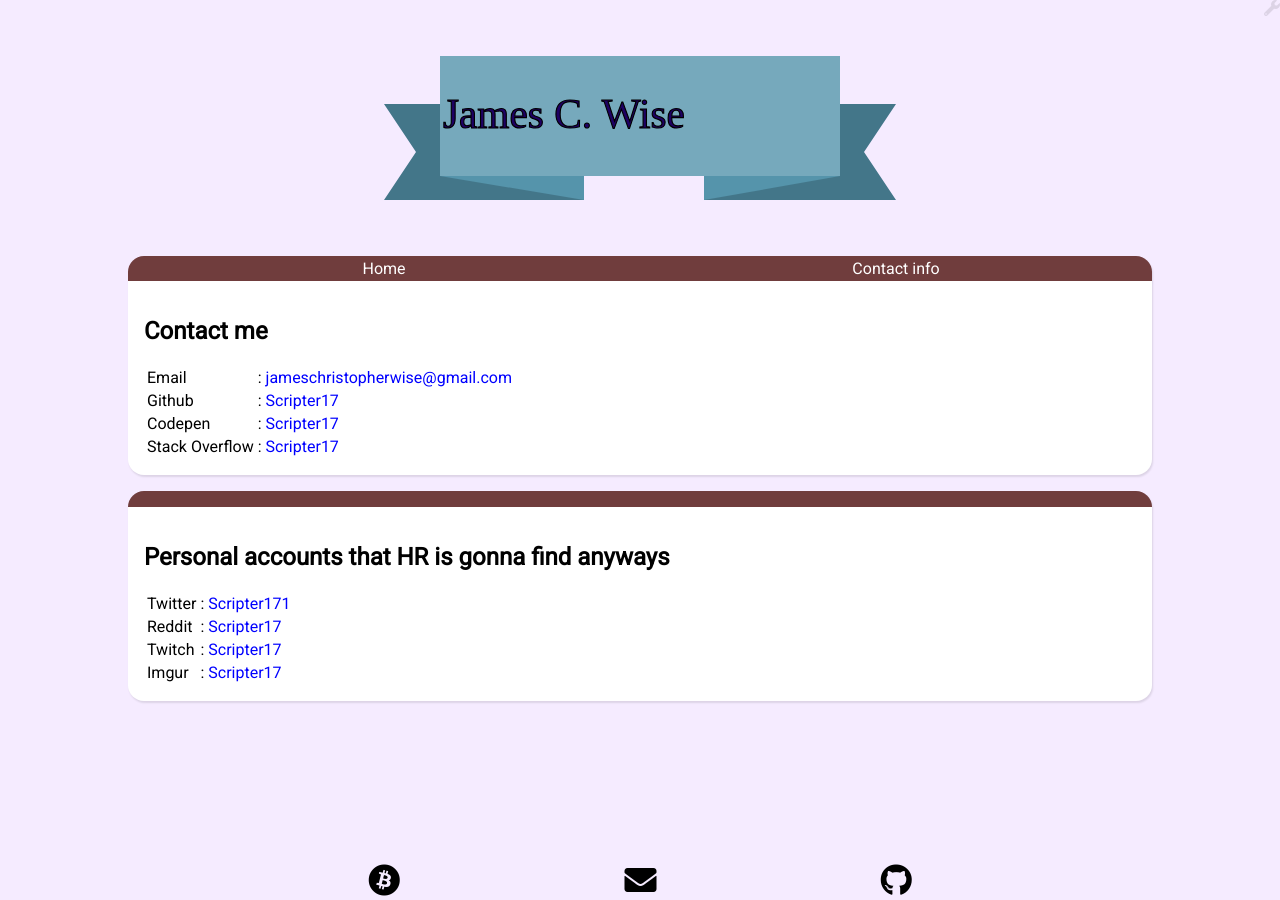
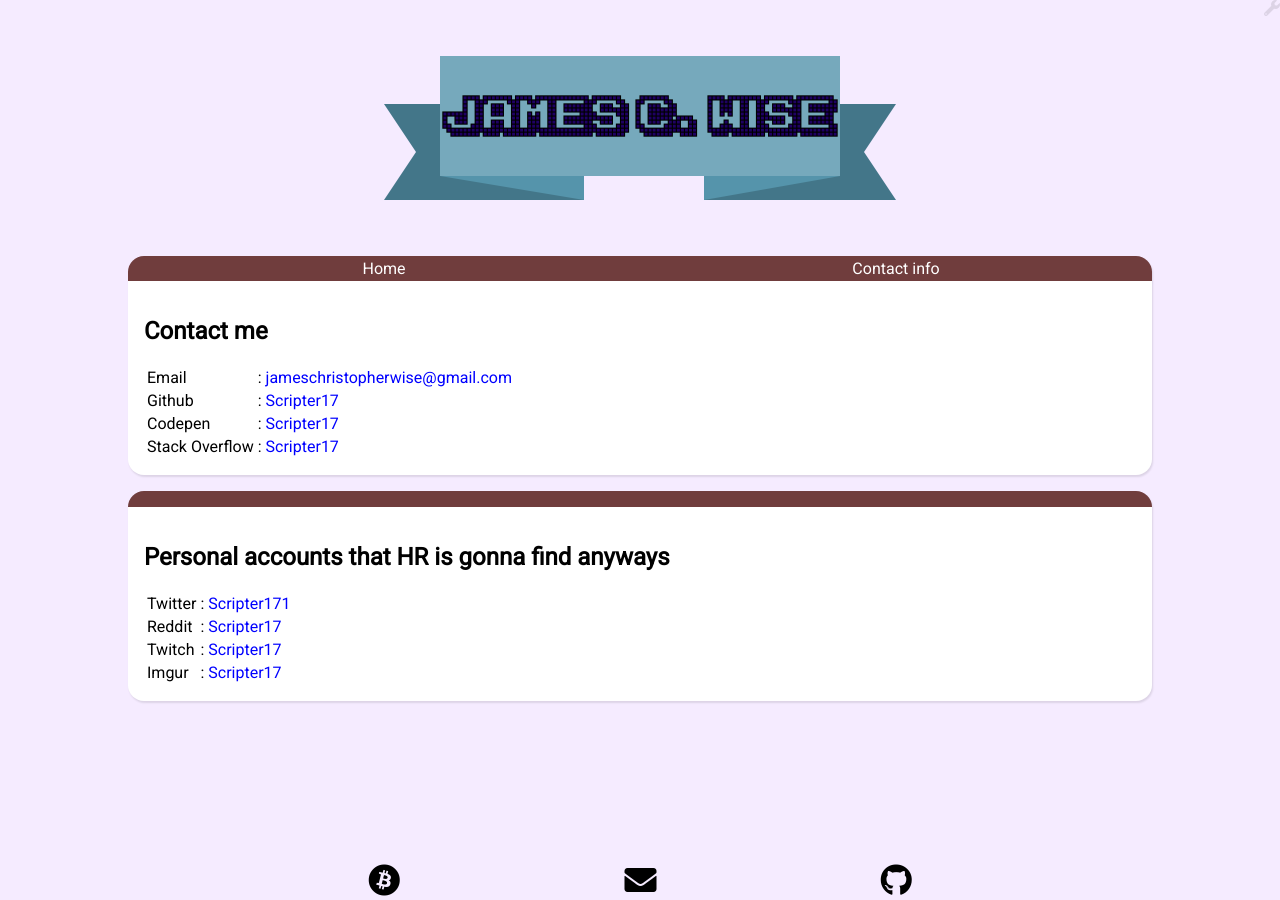
Before and after one commit to Scripter17/Scripter17.github.io, a Jekyll site: the page built from _posts/1970-01-01-contact.html, in a window 1280 px wide. Built offline with Jekyll 4.4.1, drawn with Linux system fonts in a browser that asks for light colours; nearby versions of some CDN libraries.

Commit message:
Oh shit I forgot to make it load the PNG again

```diff
--- a/_layouts/page.html
+++ b/_layouts/page.html
@@ -14,7 +14,7 @@
 <body>
 <span id="debug" onclick="document.body.classList.toggle('debug')"><i class="fa fa-wrench"></i></span>
 
-<img src="resources/header.svg" id="header" class="h-center">
+<img src="resources/header.png" id="header" class="h-center">
 <div id="navigation" class="h-center">
 	{% for post in site.posts %}
         <a href="{{ post.url }}">{{ post.html-title }}</a>
```
